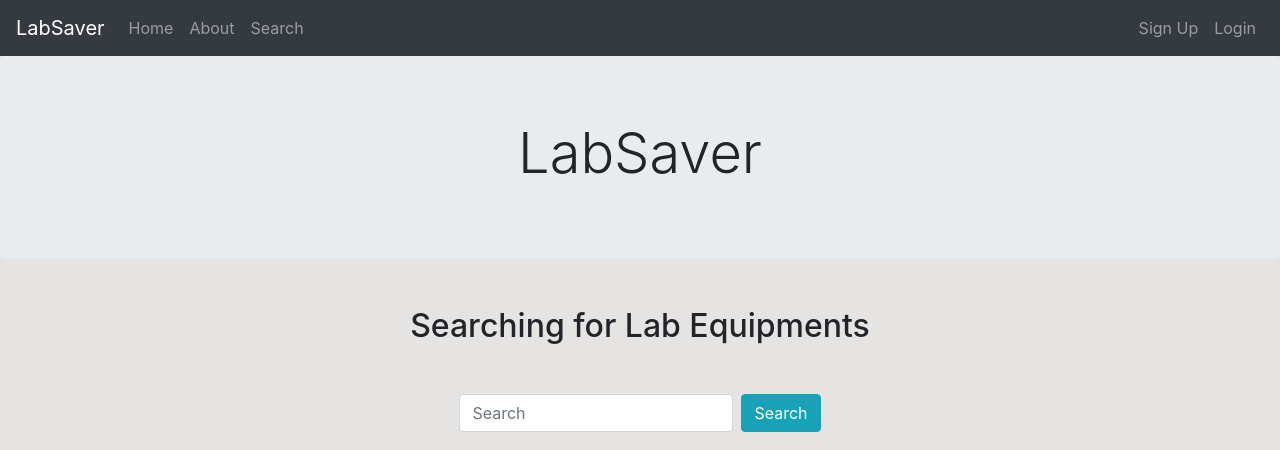
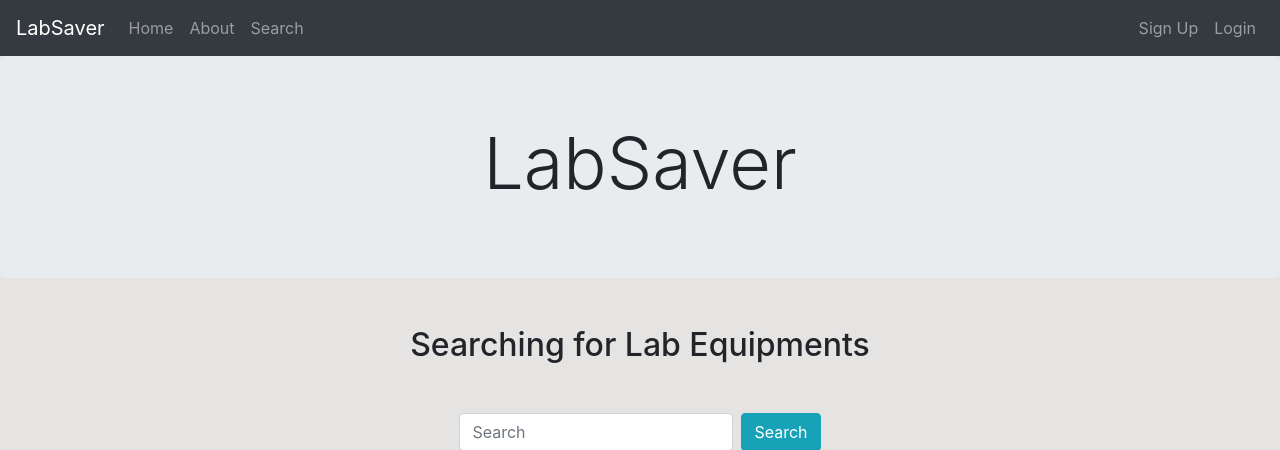
Before and after one commit to y94836sl/Best_Price_For_Science_Lab, a Django app: page /search/ in a window 1280 px wide. Shown: the top 450 px of the page. Run offline with Django 4.2, Linux system fonts and the light colour scheme; data comes from the database, SQL or seed files in the repository; both versions use the stored data as it was after the commit.

Commit message:
Update search user interface

```diff
--- a/templates/search.html
+++ b/templates/search.html
@@ -11,7 +11,7 @@
 	</head>
 
 	<header class="jumbotron text-center">
-		<h1 class="display-4">LabSaver</h1>
+		<h1 class="display-3">LabSaver</h1>
 	</header>
 
 
```
Also changed, not shown: db.sqlite3.
